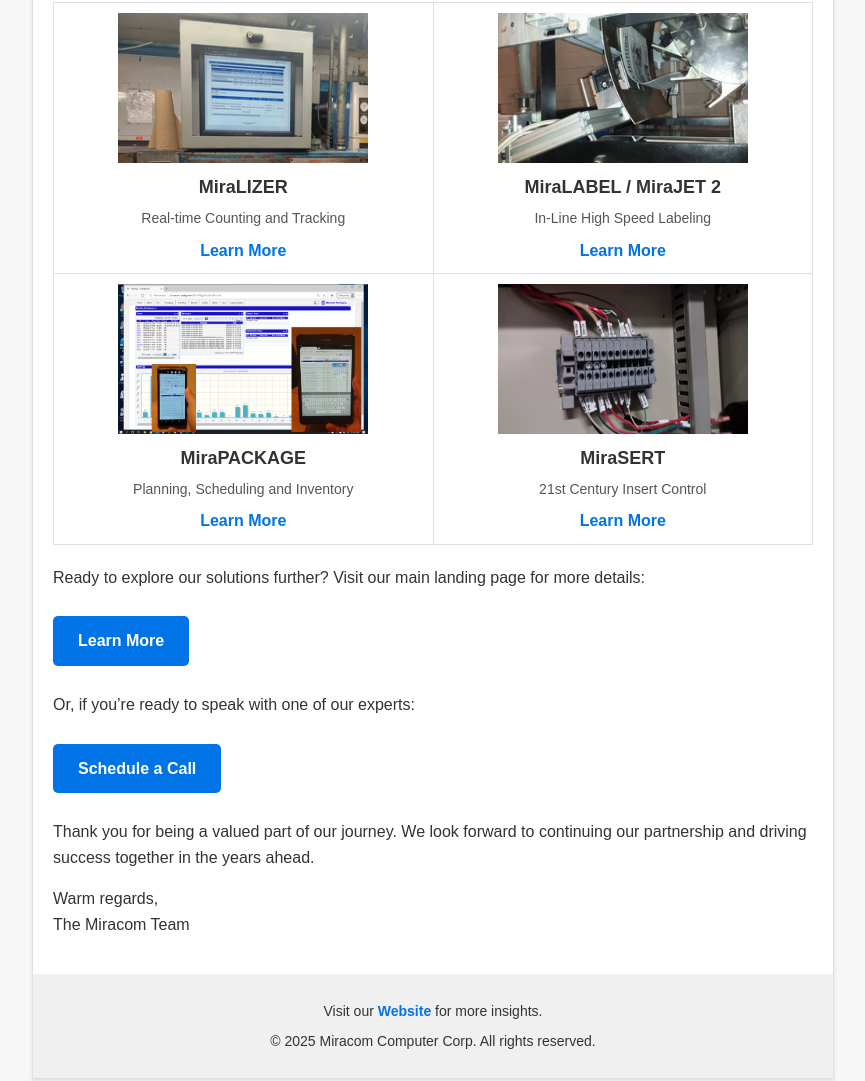
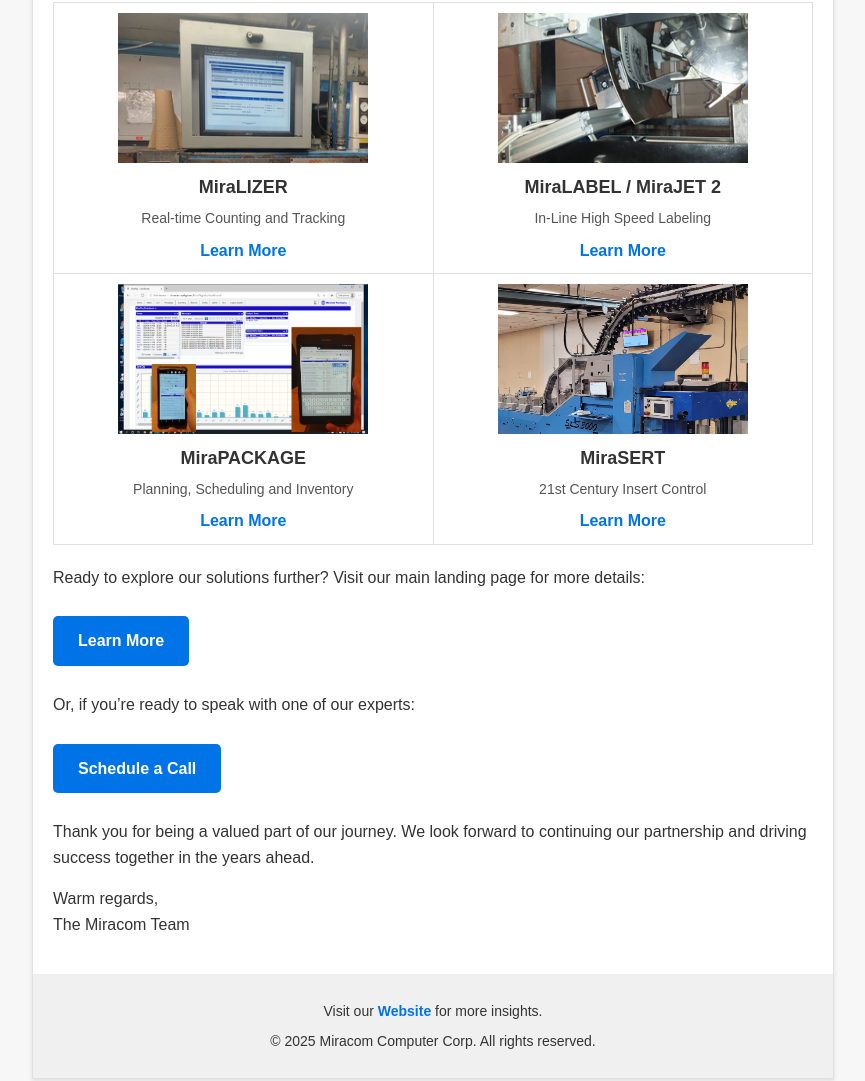
Before and after one commit to RB-Serrano/Miracom-Email, a plain HTML site: page index.html in a window 1280 px wide. Shown: the part 795-1876 px from the top of the page, without its empty margins (207-1072 px from the left). Drawn offline with Linux system fonts and the light colour scheme.

Commit message:
Update index.html

```diff
--- a/index.html
+++ b/index.html
@@ -175,7 +175,7 @@
             <a href="https://miracom-funnel.my.canva.site/mirapackage-page" target="_blank">Learn More</a>
           </td>
           <td>
-            <img src="VeKUqug.png" alt="MiraSERT">
+            <img src="VeKUqug.jpg" alt="MiraSERT">
             <h3>MiraSERT</h3>
             <p>21st Century Insert Control</p>
             <a href="https://miracom-funnel.my.canva.site/mirasert-page" target="_blank">Learn More</a>
```
